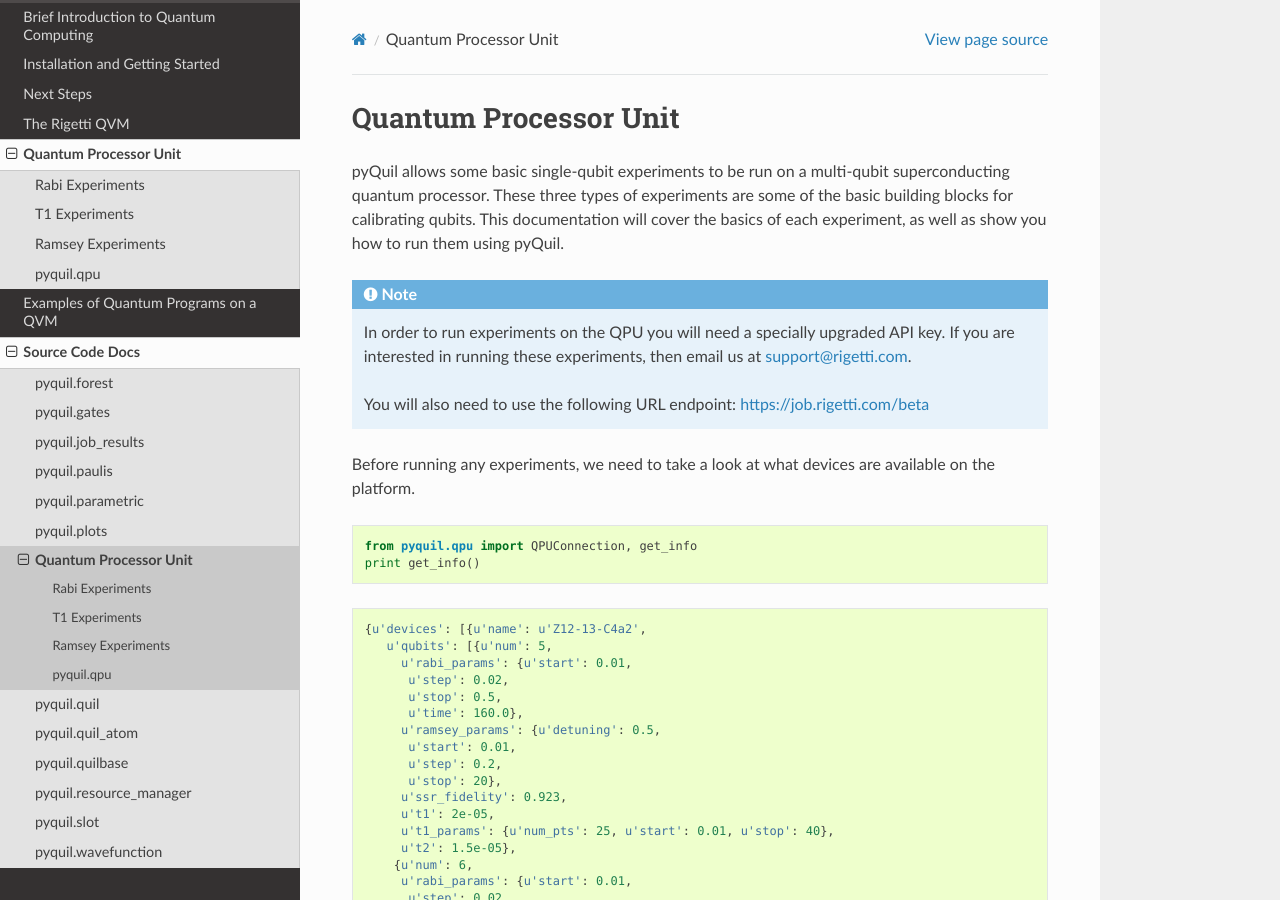
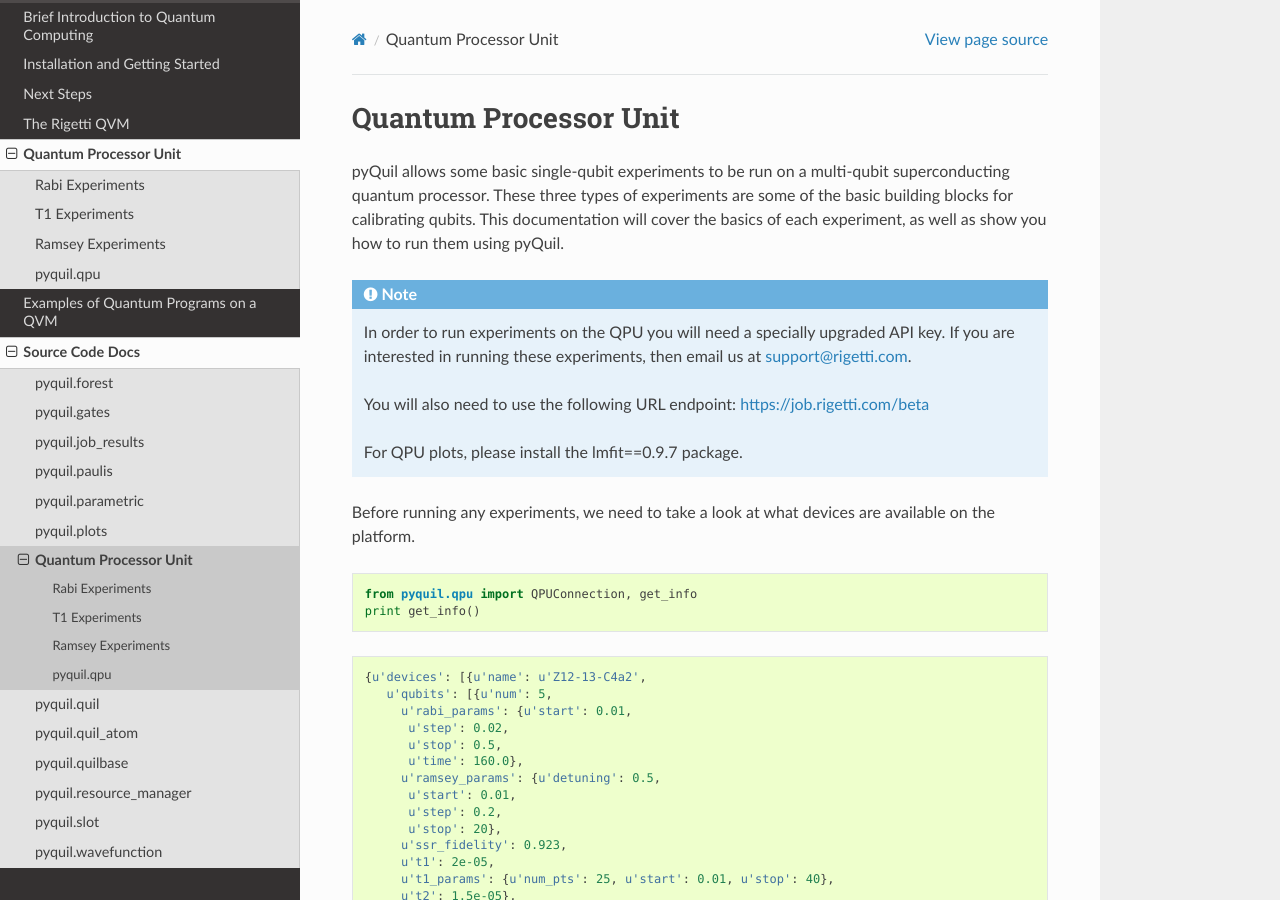
Before and after one commit to rigetti/pyquil, a Sphinx documentation site: the page built from docs/source/qpu.rst, in a window 1280 px wide and 900 px high. Built offline with Sphinx 7.4.7 and the Read the Docs theme 2.0.0, drawn with Linux system fonts in a browser that asks for light colours.

Commit message:
pyquil/doc_updates: added lmfit install instructions.

```diff
--- a/docs/source/qpu.rst
+++ b/docs/source/qpu.rst
@@ -12,6 +12,8 @@
     interested in running these experiments, then email us at support@rigetti.com.
 
     You will also need to use the following URL endpoint: https://job.rigetti.com/beta
+
+    For QPU plots, please install the lmfit==0.9.7 package.
 
 
 Before running any experiments, we need to take a look at what devices are available on the
```
